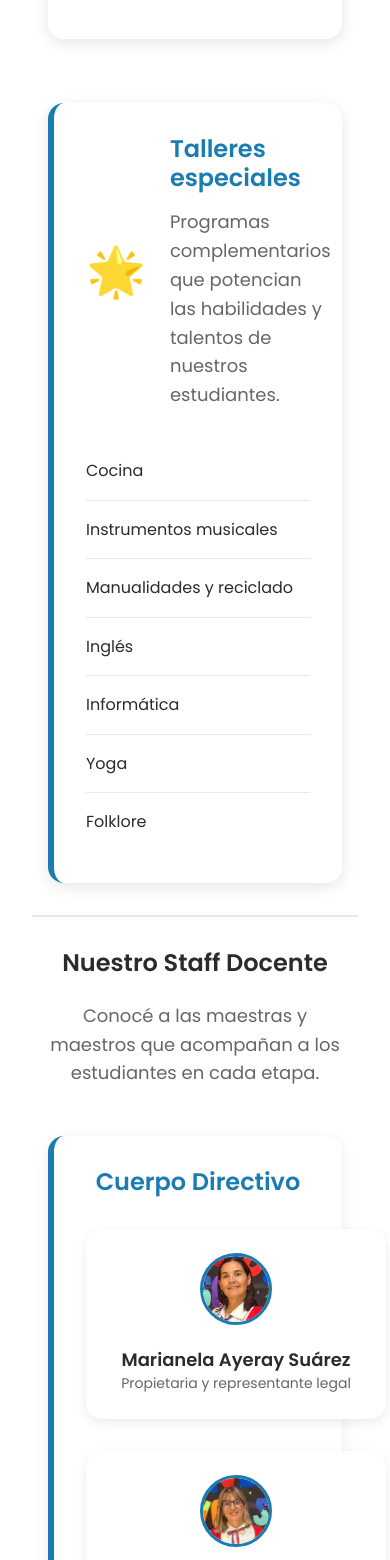
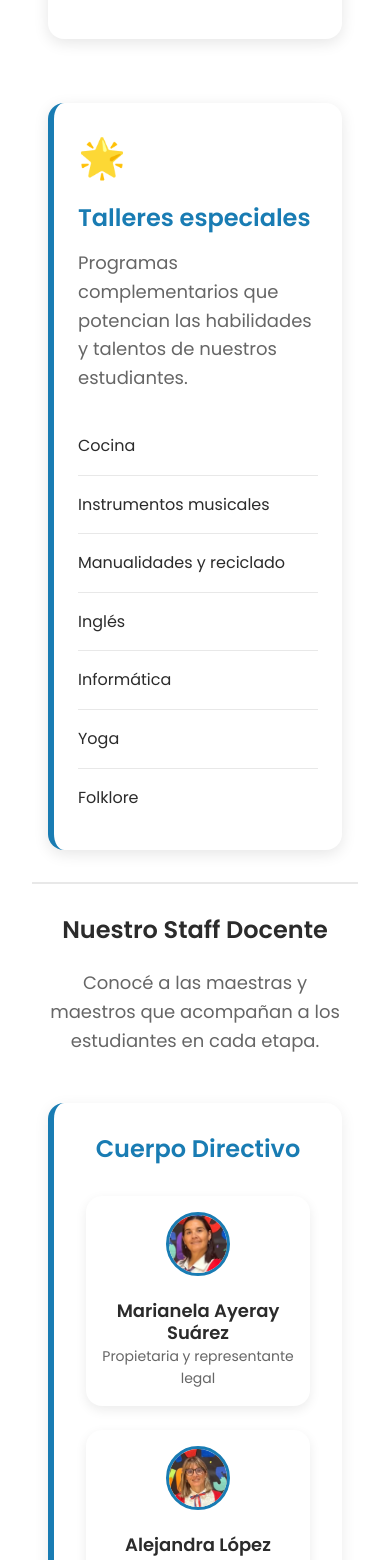
Before and after one commit to JosefinaBacci/WebCSN, a React (Vite) app in the folder frontend/: page / in a window 390 px wide. Shown: the part 4420-5980 px from the top of the page. Built offline with nearby package versions, Linux system fonts and the light colour scheme; no server answers; what @heroui/react would draw is missing.

Commit message:
fixed the css for the home page

```diff
--- a/frontend/src/pages/Home.css
+++ b/frontend/src/pages/Home.css
@@ -202,10 +202,45 @@
         font-size: var(--font-size-xl);
     }
 
+    .special-workshops-card {
+        padding: var(--spacing-md);
+    }
+
+    .special-workshops-header {
+        flex-direction: column;
+        align-items: flex-start;
+        gap: var(--spacing-sm);
+    }
+
+    .special-workshops-emoji {
+        font-size: 2.4rem;
+    }
+
+    .special-workshops-header h2,
+    .special-workshops-header .section-subtitle {
+        text-align: left;
+    }
+
+    .special-workshops-list {
+        margin-top: var(--spacing-md);
+        font-size: var(--font-size-sm);
+    }
+
+    .staff-grid {
+        grid-template-columns: 1fr;
+        gap: var(--spacing-md);
+    }
+
     .staff-card {
         flex-direction: column;
         align-items: center;
         text-align: center;
+        padding: var(--spacing-sm);
+    }
+
+    .staff-image-wrapper {
+        width: 64px;
+        height: 64px;
     }
 
     .staff-section-title {
```
